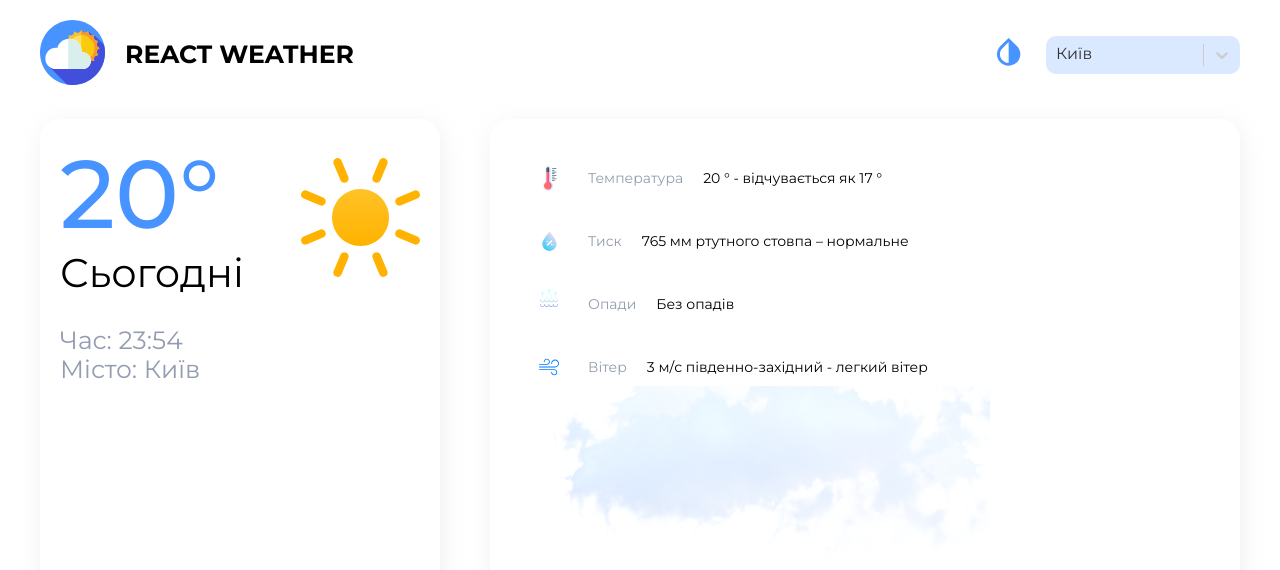
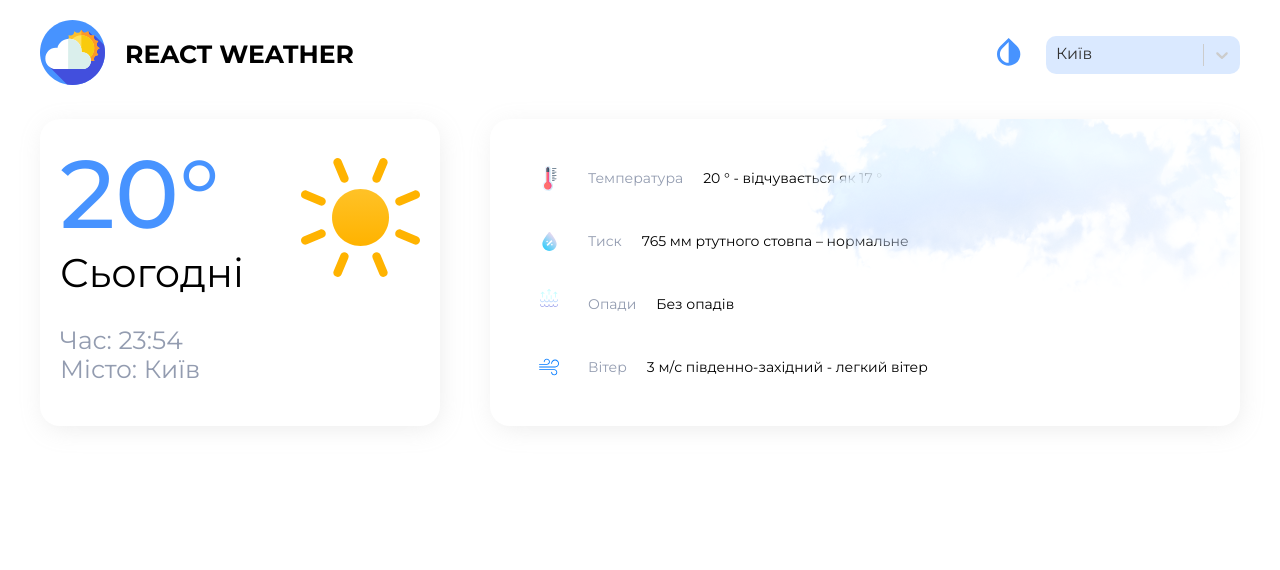
Before and after one commit to Genrihovich/Weather, a React (Create React App) app in the folder weather/: page / in a window 1280 px wide. Shown: the top 570 px of the page. Built offline with nearby package versions, Linux system fonts and the light colour scheme.

Commit message:
cloud position absolute

```diff
--- a/weather/src/pages/Home/components/ThisDayInfo/ThisDayInfo.js
+++ b/weather/src/pages/Home/components/ThisDayInfo/ThisDayInfo.js
@@ -31,7 +31,7 @@ const ThisDayInfo = () => {
                 })}
             </div>
 
-            <img className={s.cloud__img} src={cloud} alt="хмарка" />
+            <img className="cloud__img" src={cloud} alt="хмарка" />
         </div>
     );
 };
--- a/weather/src/pages/Home/components/ThisDayInfo/ThisDayInfo.module.scss
+++ b/weather/src/pages/Home/components/ThisDayInfo/ThisDayInfo.module.scss
@@ -48,11 +48,4 @@
     .indicator__value {
         color: $lite-color;
     }
-
-    .cloud__img {
-        position: absolute;
-        top: 0;
-        right: 0;
-
-    }
 }
--- a/weather/src/styles/index.scss
+++ b/weather/src/styles/index.scss
@@ -17,3 +17,9 @@ body {
     margin: 0 auto;
     padding-top: 20px;
 }
+
+.cloud__img {
+    position: absolute;
+    top: 0px;
+    right: 0px;
+}
```
